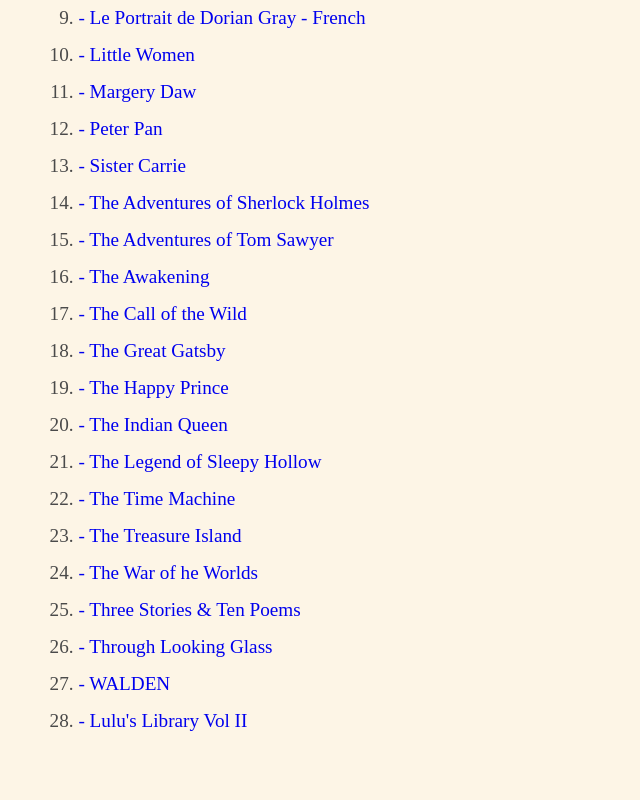
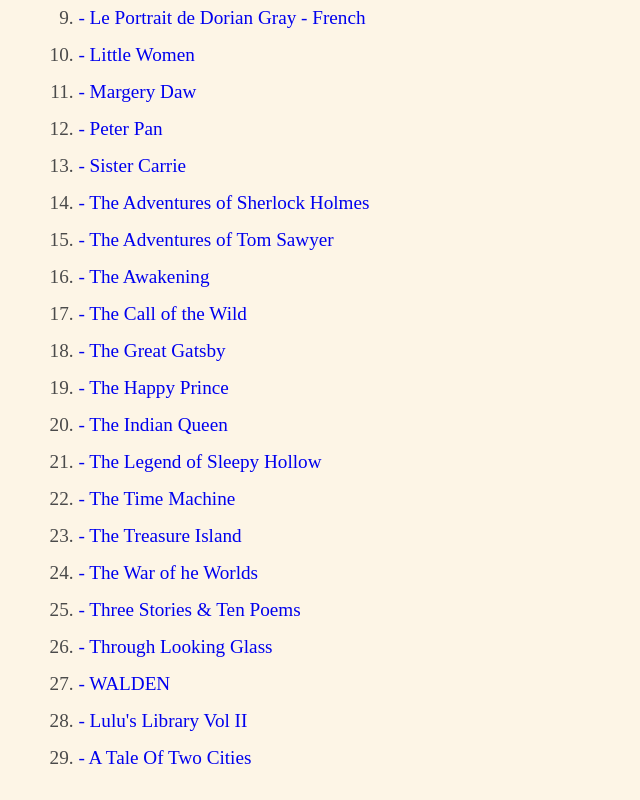
Before and after one commit to ivairosouza/Free-Books-in-HTML, a plain HTML site: page docs/index.html in a window 1280 px wide. Shown: the part 457-1257 px from the top of the page, without its empty margins (0-640 px from the left). Before the commit the page ends 1220 px from the top, so only its background shows below. Drawn offline with Linux system fonts and the light colour scheme.

Commit message:
Updating index file

```diff
--- a/docs/index.html
+++ b/docs/index.html
@@ -1,9 +1,8 @@
 <!DOCTYPE html>
 <html lang="en">
 <head>
-  <meta charset="utf-8">
-  <meta content="width=device-width, initial-scale=1.0" name="viewport" />
-
+<meta charset="utf-8">
+<meta content="width=device-width, initial-scale=1.0" name="viewport"/>
 <title>Book Collection</title>
 <style>
   body {
@@ -86,6 +85,7 @@ Here are the books available to Download.
 <li><a href="https://raw.githubusercontent.com/ivairosouza/Free-Books-in-HTML/main/ThroughLooking-Glass.zip" download> - Through Looking Glass</a></li>
 <li><a href="https://raw.githubusercontent.com/ivairosouza/Free-Books-in-HTML/main/WALDENandONTheDutyofCivilDisobedience.zip" download> - WALDEN</a></li>
 <li><a href="https://raw.githubusercontent.com/ivairosouza/Free-Books-in-HTML/main/Lulu-sLibrary-Vol2.zip" download> - Lulu's Library Vol II</a></li>
+<li><a href="https://raw.githubusercontent.com/ivairosouza/Free-Books-in-HTML/main/ATaleOfTwoCities.zip" download> - A Tale Of Two Cities</a></li>
 </ol>
   </div>
 
```
Also changed, not shown: 1 other file.
